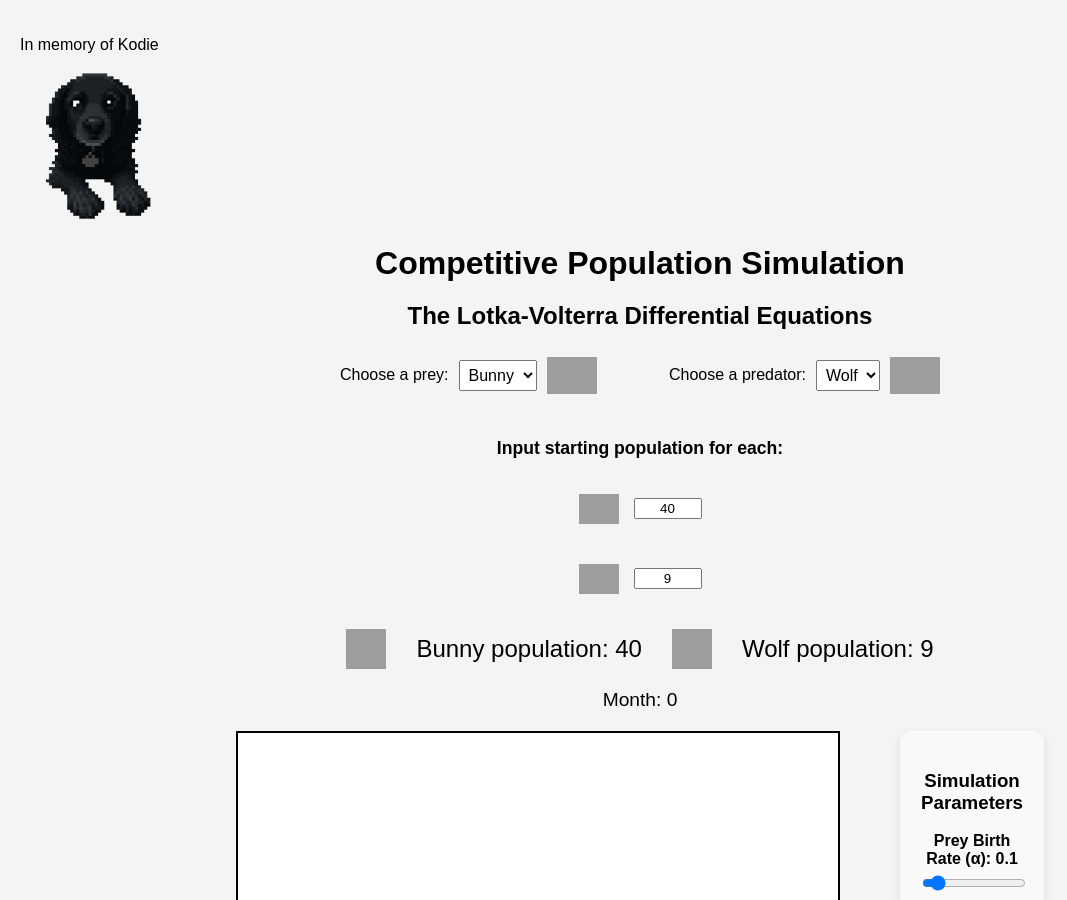
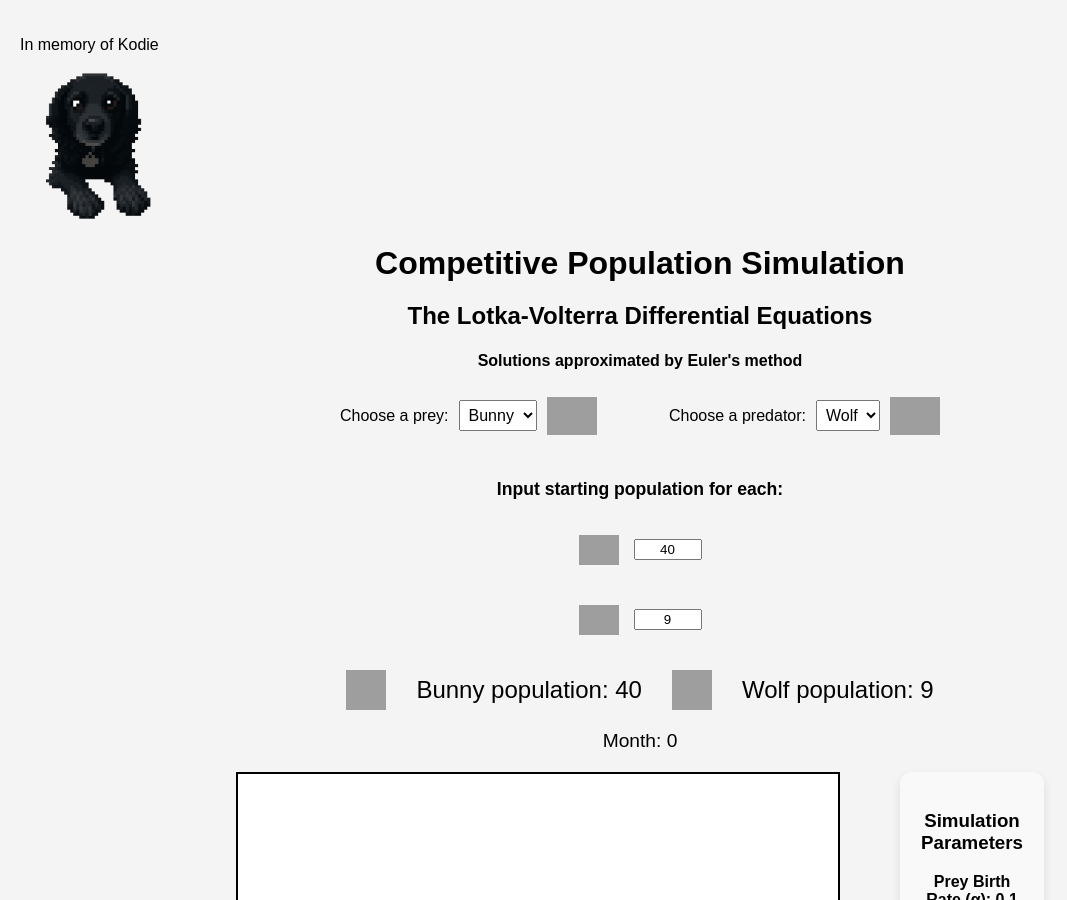
Before and after one commit to Nasser-Mohammed/Nasser-Mohammed.github.io, a Jekyll site: the page _pages/programs-simulations/Population-Model/index.html, which Jekyll copies as it is, in a window 1280 px wide and 900 px high, cut to the strip 0-900 px from the top of the window. Shown: the whole strip, without its empty margins (0-1067 px from the left). Built offline with Jekyll 4.4.1, drawn with Linux system fonts in a browser that asks for light colours; grey boxes are pictures that could not be loaded.

Commit message:
Add files via upload

```diff
--- a/_pages/programs-simulations/Population-Model/index.html
+++ b/_pages/programs-simulations/Population-Model/index.html
@@ -12,6 +12,7 @@
   <div class="wrapper">
     <h1>Competitive Population Simulation</h1>
     <h2>The Lotka-Volterra Differential Equations</h2>
+    <h4>Solutions approximated by Euler's method</h4>
     <div class="selector-container">
       <div class="selector-row">
         <label for="prey-select">Choose a prey:</label>
```
